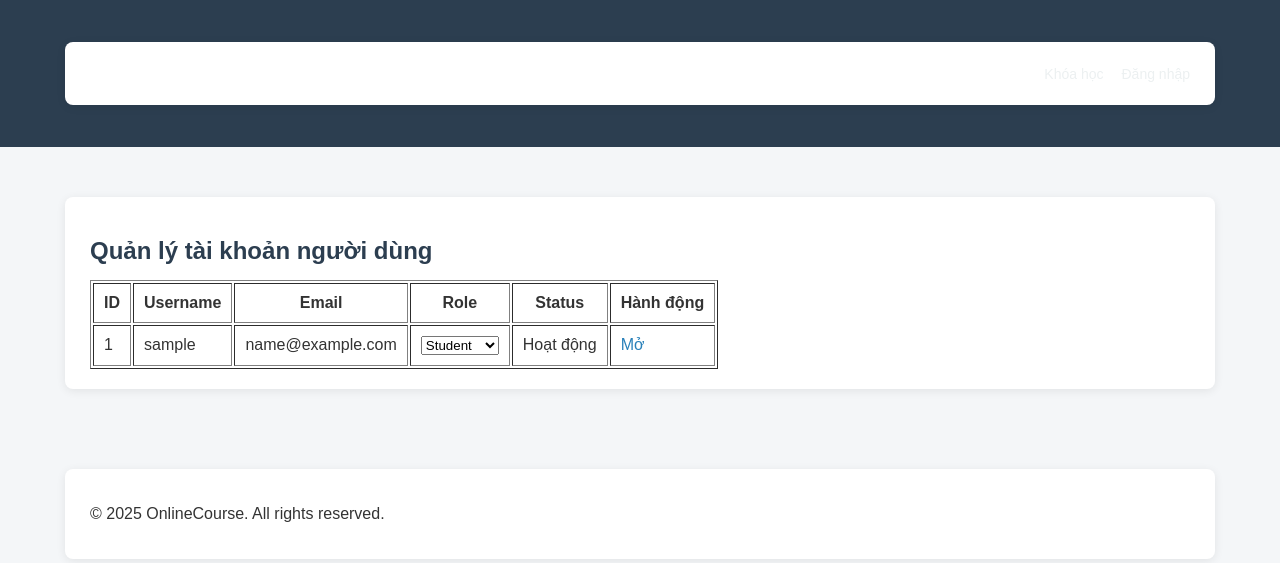
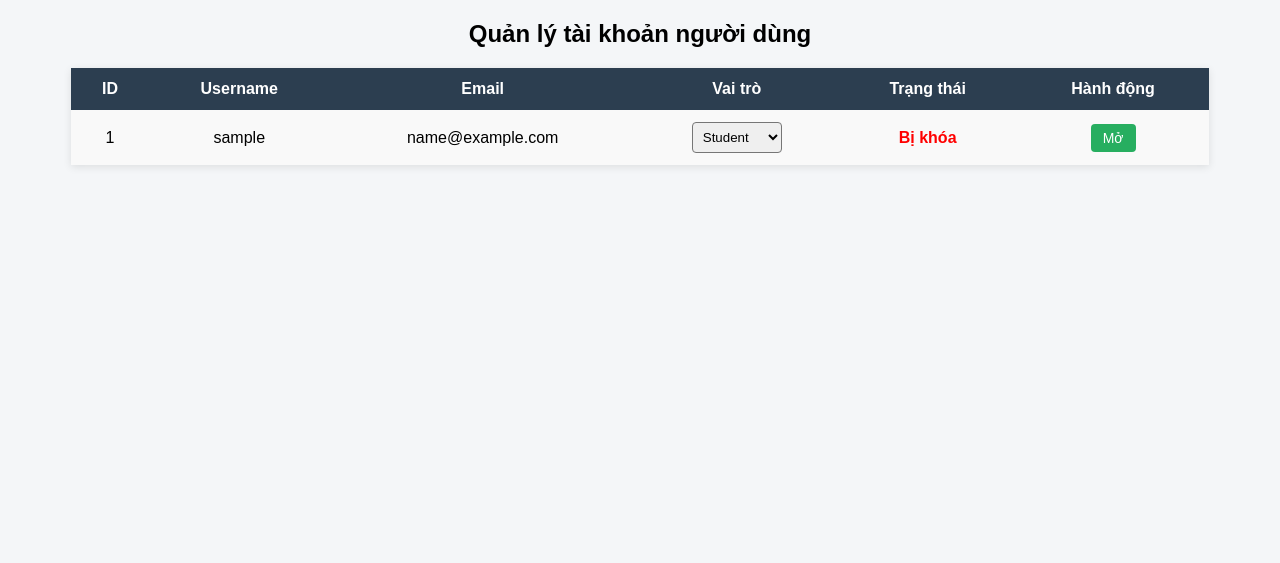
Before and after one commit to ngocluong0101/CNWeb_BTTH02, a PHP site: the page made by onlinecourse/views/admin/users/manage.php in a window 1280 px wide. Shown: the top 563 px of the page. Run offline with PHP 8.4, Linux system fonts and the light colour scheme; the template is opened without the code that fills it: most values are stand-ins (such as "Sample title", 1, 10 or a date in 2020).

Commit message:
update user manage UI

```diff
--- a/onlinecourse/views/admin/users/manage.php
+++ b/onlinecourse/views/admin/users/manage.php
@@ -1,20 +1,103 @@
+<!DOCTYPE html>
+<html lang="vi">
+<head>
+    <meta charset="UTF-8">
+    <title>Quản lý tài khoản người dùng</title>
+
+    <style>
+        body {
+            font-family: Arial, sans-serif;
+            background: #f4f6f8;
+        }
+
+        h2 {
+            text-align: center;
+            margin: 20px 0;
+        }
+
+        table {
+            width: 90%;
+            margin: auto;
+            border-collapse: collapse;
+            background: #fff;
+            box-shadow: 0 2px 8px rgba(0,0,0,0.1);
+        }
+
+        th, td {
+            padding: 12px 15px;
+            text-align: center;
+        }
+
+        th {
+            background: #2c3e50;
+            color: #fff;
+        }
+
+        tr:nth-child(even) {
+            background: #f9f9f9;
+        }
+
+        tr:hover {
+            background: #eef3f7;
+        }
+
+        select {
+            padding: 6px;
+            border-radius: 4px;
+        }
+
+        .status-active {
+            color: green;
+            font-weight: bold;
+        }
+
+        .status-locked {
+            color: red;
+            font-weight: bold;
+        }
+
+        .btn {
+            padding: 6px 12px;
+            border-radius: 4px;
+            text-decoration: none;
+            font-size: 14px;
+        }
+
+        .btn-lock {
+            background: #e74c3c;
+            color: #fff;
+        }
+
+        .btn-unlock {
+            background: #27ae60;
+            color: #fff;
+        }
+
+        .btn:hover {
+            opacity: 0.85;
+        }
+    </style>
+</head>
+
+<body>
+
 <h2>Quản lý tài khoản người dùng</h2>
 
-<table border="1" cellpadding="10">
+<table>
     <tr>
         <th>ID</th>
         <th>Username</th>
         <th>Email</th>
-        <th>Role</th>
-        <th>Status</th>
+        <th>Vai trò</th>
+        <th>Trạng thái</th>
         <th>Hành động</th>
     </tr>
 
     <?php foreach ($users as $u): ?>
         <tr>
             <td><?= $u['id'] ?></td>
-        <td><?= $u['username'] ?></td>
-        <td><?= $u['email'] ?></td>
+            <td><?= htmlspecialchars($u['username']) ?></td>
+            <td><?= htmlspecialchars($u['email']) ?></td>
 
             <td>
                 <form method="POST" action="/cse485/CNWeb_BTTH02/onlinecourse/admin/users/role">
@@ -28,16 +111,22 @@
             </td>
 
             <td>
-            <?= $u['status'] ? 'Hoạt động' : 'Bị khóa' ?>
+                <?php if ($u['status'] == 1): ?>
+                    <span class="status-active">Hoạt động</span>
+                <?php else: ?>
+                    <span class="status-locked">Bị khóa</span>
+                <?php endif; ?>
             </td>
 
             <td>
                 <?php if ($u['status'] == 1): ?>
-                <a href="/cse485/CNWeb_BTTH02/onlinecourse/admin/users/status?id=<?= $u['id'] ?>&status=0">
+                    <a class="btn btn-lock"
+                       href="/cse485/CNWeb_BTTH02/onlinecourse/admin/users/status?id=<?= $u['id'] ?>&status=0">
                         Khóa
                     </a>
                 <?php else: ?>
-                <a href="/cse485/CNWeb_BTTH02/onlinecourse/admin/users/status?id=<?= $u['id'] ?>&status=1">
+                    <a class="btn btn-unlock"
+                       href="/cse485/CNWeb_BTTH02/onlinecourse/admin/users/status?id=<?= $u['id'] ?>&status=1">
                         Mở
                     </a>
                 <?php endif; ?>
@@ -45,3 +134,6 @@
         </tr>
     <?php endforeach; ?>
 </table>
+
+</body>
+</html>
```
Lines whose indentation alone changed are shown as unchanged.
